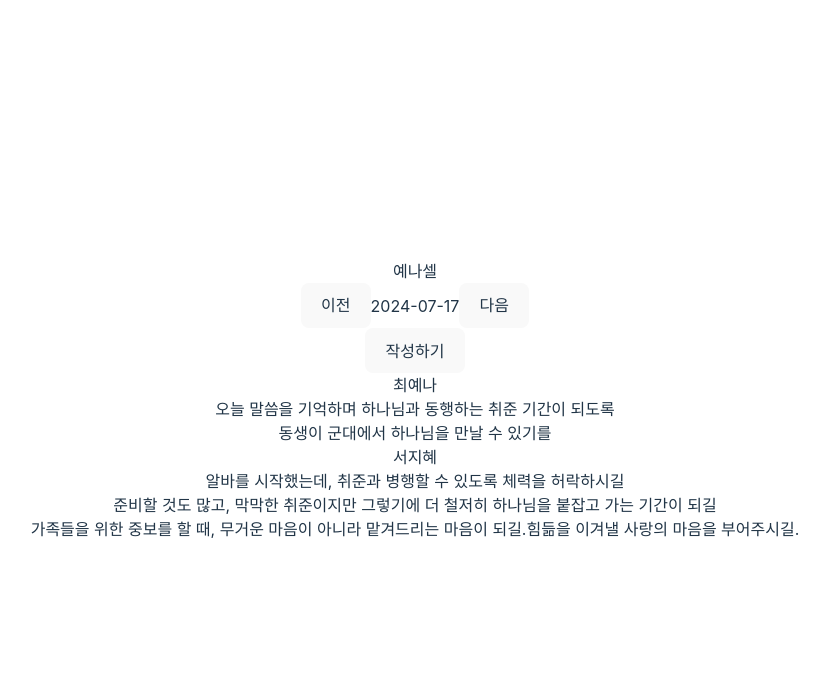
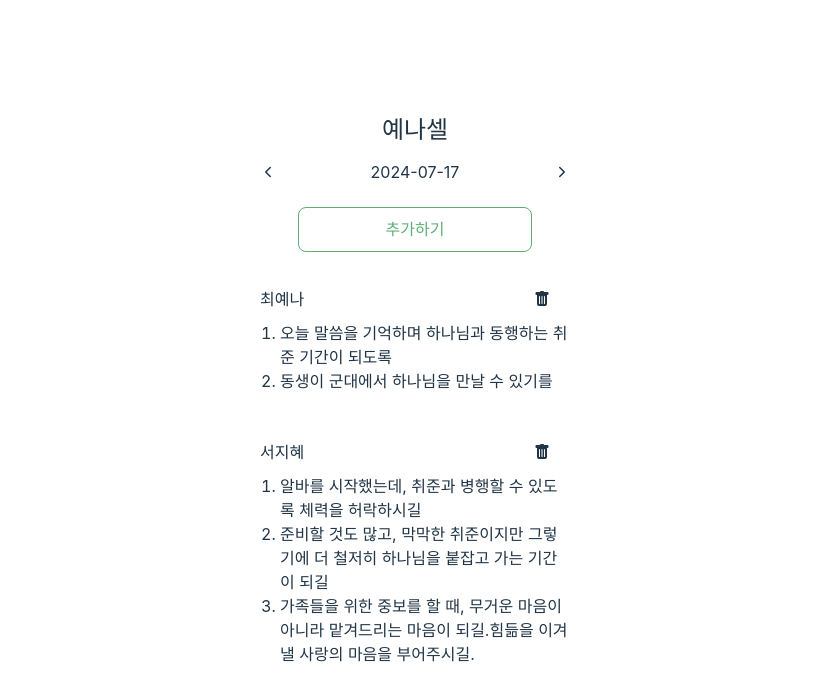
Before and after one commit to YenaChoi00/da-itda, a React (Vite) app in the folder bridge-project/: page / in a window 1280 px wide. Shown: the top 700 px of the page, without its empty margins (225-1054 px from the left). Built offline with nearby package versions, Linux system fonts and the light colour scheme.

Commit message:
Design: Add Style
 기본 UI 디자인 Tailwind css 적용

```diff
--- a/bridge-project/src/App.tsx
+++ b/bridge-project/src/App.tsx
@@ -1,35 +1,36 @@
-import { useState } from 'react'
-import './App.css'
-import Card from './Card'
-import { Info } from './model/info'
+import { useState } from "react";
+import "./App.css";
+import Card from "./Card";
+import { Info } from "./model/info";
+import { IoIosArrowBack } from "react-icons/io";
+import { IoIosArrowForward } from "react-icons/io";
 
 const App: React.FC = () => {
-  const date: string = '2024-07-17';
+  const date: string = "2024-07-17";
   const data: Info[] = [
     {
-      name: '최예나',
-      date: '2024-07-17',
+      name: "최예나",
+      date: "2024-07-17",
       content: [
-        '오늘 말씀을 기억하며 하나님과 동행하는 취준 기간이 되도록',
-        '동생이 군대에서 하나님을 만날 수 있기를'
-      ]
+        "오늘 말씀을 기억하며 하나님과 동행하는 취준 기간이 되도록",
+        "동생이 군대에서 하나님을 만날 수 있기를",
+      ],
     },
     {
-      name: '서지혜',
-      date: '2024-07-17',
+      name: "서지혜",
+      date: "2024-07-17",
       content: [
-        '알바를 시작했는데, 취준과 병행할 수 있도록 체력을 허락하시길',
-        '준비할 것도 많고, 막막한 취준이지만 그렇기에 더 철저히 하나님을 붙잡고 가는 기간이 되길',
-        '가족들을 위한 중보를 할 때, 무거운 마음이 아니라 맡겨드리는 마음이 되길.힘듦을 이겨낼 사랑의 마음을 부어주시길.'
-      ]
-    }
-  ]
+        "알바를 시작했는데, 취준과 병행할 수 있도록 체력을 허락하시길",
+        "준비할 것도 많고, 막막한 취준이지만 그렇기에 더 철저히 하나님을 붙잡고 가는 기간이 되길",
+        "가족들을 위한 중보를 할 때, 무거운 마음이 아니라 맡겨드리는 마음이 되길.힘듦을 이겨낼 사랑의 마음을 부어주시길.",
+      ],
+    },
+  ];
   const emptyData: Info = {
-    name: '',
-    date: '',
-    content: ['']
-  }
-
+    name: "",
+    date: "",
+    content: [""],
+  };
 
   const [curDate, setCurDate] = useState<string>(date);
   const [myData, setMyData] = useState<Info[]>(data);
@@ -37,30 +38,37 @@ const App: React.FC = () => {
   const [adding, setAdding] = useState(false);
   const [newInfo, setNewInfo] = useState<Info>(emptyData);
 
+  const [isChange, setIsChange] = useState(false);
+
   // 작성
   const createNewInfo = () => {
     setAdding(true);
-  }
+  };
 
   const handleNameChange = (value: string) => {
-    setNewInfo(prevInfo => ({
+    setNewInfo((prevInfo) => ({
       ...prevInfo,
-      name: value
+      name: value,
     }));
-  }
+  };
 
   const handleContentChange = (value: string) => {
-    const list = value.split('\n');
-    setNewInfo(prevInfo => ({
+    const list = value.split("\n");
+    setNewInfo((prevInfo) => ({
       ...prevInfo,
-      content: list
+      content: list,
     }));
-  }
+  };
 
   const createSave = () => {
-
-    if (newInfo.name.trim() === '' || newInfo.content.length === 0 || newInfo.content.every(item => item.trim() === '')) {
-      const userConfirmed = window.confirm('이름과 기도제목을 모두 입력해주세요.\n또는 작성을 취소하시겠습니까?');
+    if (
+      newInfo.name.trim() === "" ||
+      newInfo.content.length === 0 ||
+      newInfo.content.every((item) => item.trim() === "")
+    ) {
+      const userConfirmed = window.confirm(
+        "이름과 기도제목을 모두 입력해주세요.\n또는 작성을 취소하시겠습니까?"
+      );
 
       if (userConfirmed) {
         // '예'를 선택하면 입력 초기화
@@ -71,10 +79,9 @@ const App: React.FC = () => {
       return;
     }
 
-
-    setNewInfo(prevInfo => ({
+    setNewInfo((prevInfo) => ({
       ...prevInfo,
-      date: curDate // 현재 페이지의 날짜로 자동 지정
+      date: curDate, // 현재 페이지의 날짜로 자동 지정
     }));
     // 지금까지 작성된 Info 데이터 저장 & 업데이트
     setMyData([...myData, newInfo]);
@@ -82,48 +89,84 @@ const App: React.FC = () => {
     setNewInfo(emptyData);
     // 작성 중 상태 해제
     setAdding(false);
-  }
+  };
 
   // 이름 수정
   const changeName = (index: number, newName: string) => {
     const updatedData = [...myData];
     updatedData[index].name = newName;
     setMyData(updatedData);
-  }
+  };
   // 내용 수정
   const changeContent = (index: number, newContent: string[]) => {
     const updatedData = [...myData];
     updatedData[index].content = newContent;
     setMyData(updatedData);
-  }
+  };
 
   return (
     <>
-      <div>
-        <h2>예나셀</h2>
-        <div>
-          <button>이전</button>
-          <text>{curDate}</text>
-          <button>다음</button>
+      <div className="container flex flex-col content-start">
+        <h2 className="text-2xl font-semibold">예나셀</h2>
+        <div className="flex content-center justify-between my-2">
+          <button className="bg-transparent hover:border-primary">
+            <IoIosArrowBack />
+          </button>
+          <span className="self-center">{curDate}</span>
+          <button className="bg-transparent hover:border-primary">
+            <IoIosArrowForward />
+          </button>
         </div>
         {adding ? (
-          <div>
-            <input type="text" onChange={(e) => handleNameChange(e.target.value)}></input>
-            <textarea id="inputbox" onChange={(e) => handleContentChange(e.target.value)}></textarea>
-            <button onClick={createSave}>저장하기</button>
-          </div>) : (
-          <button onClick={createNewInfo}>작성하기</button>)}
+          <div className="flex flex-col w-full px-2 space-y-2">
+            <input
+              type="text"
+              id="name-with-label"
+              onChange={(e) => handleNameChange(e.target.value)}
+              name="name"
+              placeholder="이름"
+              className="w-full input-box"
+            />
+            <textarea
+              onChange={(e) => handleContentChange(e.target.value)}
+              id="content"
+              placeholder="기도제목을 입력해주세요. 엔터로 번호가 구분됩니다."
+              name="content"
+              rows={5}
+              cols={40}
+              className="w-full input-box"
+            ></textarea>
+
+            <button
+              onClick={createSave}
+              type="button"
+              className="self-end w-2/3 my-2 primary-btn"
+            >
+              저장/취소하기
+            </button>
+          </div>
+        ) : (
+          <button
+            onClick={createNewInfo}
+            type="button"
+            className="self-center w-2/3 my-2 font-semibold outline-hover-btn"
+          >
+            추가하기
+          </button>
+        )}
         {myData.map((item, index) => (
           <Card
             key={index}
             data={item}
-            changeContent={(newContent: string[]) => changeContent(index, newContent)}
+            changeContent={(newContent: string[]) =>
+              changeContent(index, newContent)
+            }
             changeName={(newName: string) => changeName(index, newName)}
           />
         ))}
-      </div >
+      </div>
     </>
-  )
-}
+  );
+};
 
-export default App
+export default App;
--- a/bridge-project/src/Card.tsx
+++ b/bridge-project/src/Card.tsx
@@ -1,8 +1,9 @@
-import React, { useState } from 'react'
-import { Info } from './model/info'
+import React, { useState } from "react";
+import { Info } from "./model/info";
+import { BsFillTrashFill } from "react-icons/bs";
 
 interface OwnProps {
-    data: Info,
+  data: Info;
   changeContent(newContent: string[]): void;
   changeName(newName: string): void;
 }
@@ -15,79 +16,90 @@ const Card: React.FC<OwnProps> = ({ data, changeContent, changeName }) => {
   const [newName, setNewName] = useState(data.name);
 
   // 내용 수정
-    const contentDoubleClick = () => {
+  const handleDoubleClick = () => {
+    setEditingName(true);
     setEditing(true);
-    }
+  };
 
   const handleChange = (index: number, value: string) => {
     const updatedContent = [...newContent];
-        if (value == '') {
+    if (value == "") {
       // 빈 값이면 아예 삭제
       updatedContent.splice(index, 1);
     } else {
       updatedContent[index] = value;
     }
     setNewContent(updatedContent);
-    }
+  };
 
   const contentSave = () => {
     changeContent(newContent);
+    changeName(newName);
+    setEditingName(false);
     setEditing(false);
-    }
-
-    // 이름 수정
-    const nameDoubleClick = () => {
-        setEditingName(true);
-    }
+  };
 
   const handleNameChange = (value: string) => {
     setNewName(value);
-    }
-
-    const nameSave = () => {
-        changeName(newName);
-        setEditingName(false);
-    }
+  };
 
   return (
-        <div>
-            {editingName ?
-                <div>
+    <>
+      {editing ? (
+        // 편집 중일 때
+        <div className="flex flex-col p-2">
           <input
             type="text"
             value={newName}
             onChange={(e) => handleNameChange(e.target.value)}
+            className="w-full mb-2 input-box"
           />
-                    <button onClick={nameSave}>저장하기</button>
-                </div> :
-                <h4 onDoubleClick={nameDoubleClick}>{data.name}</h4>}
-            {
-                editing ? (
-                    // 편집 중일 때
-                    <div>
-                        <ul>
+          <ol className="pl-5 mb-2 space-y-2 list-decimal">
             {newContent.map((item, index) => (
               <li key={index}>
-                                    <input
-                                        type="text"
+                <textarea
                   value={item}
                   onChange={(e) => handleChange(index, e.target.value)}
+                  className="w-full input-box"
                 />
               </li>
             ))}
-                        </ul>
-                        <button onClick={contentSave}>저장하기</button>
+          </ol>
+          <button
+            onClick={contentSave}
+            type="button"
+            className="self-end w-2/3 primary-btn"
+          >
+            저장/취소하기
+          </button>
         </div>
       ) : (
         // 편집 중 아닐 때
-                    <ul onDoubleClick={contentDoubleClick}>
+        <div className="container flex justify-start">
+          <div
+            onDoubleClick={handleDoubleClick}
+            className="flex flex-col w-full"
+          >
+            <div className="flex justify-between mb-1">
+              <h4 className="self-center text-base font-semibold">
+                {data.name}
+              </h4>
+              <button className="bg-transparent">
+                <BsFillTrashFill />
+              </button>
+            </div>
+            <ol className="pl-5 list-decimal">
               {data.content.map((item, index) => (
-                            <li key={index}>{item}</li>
+                <li key={index} className="text-left">
+                  {item}
+                </li>
               ))}
-                    </ul>)
-            }
-        </div >
-    )
-}
+            </ol>
+          </div>
+        </div>
+      )}
+    </>
+  );
+};
 
-export default Card
+export default Card;
--- a/bridge-project/src/index.css
+++ b/bridge-project/src/index.css
@@ -58,6 +58,18 @@ button:focus-visible {
   outline: 4px auto -webkit-focus-ring-color;
 }
 
+.input-box {
+  @apply p-2 border rounded border-primary/30;
+}
+
+.outline-hover-btn {
+  @apply bg-white border border-primary text-primary/100 hover:text-white hover:bg-primary hover:border-transparent;
+}
+
+.primary-btn {
+  @apply text-white bg-primary hover:border-transparent;
+}
+
 @media (prefers-color-scheme: light) {
   :root {
     color: #213547;
--- a/bridge-project/tailwind.config.js
+++ b/bridge-project/tailwind.config.js
@@ -1,11 +1,15 @@
 /** @type {import('tailwindcss').Config} */
 export default {
-  content: [
-    "./index.html",
-    "./src/**/*.{js,jsx,ts,tsx}",
-  ],
+  content: ["./index.html", "./src/**/*.{js,jsx,ts,tsx}"],
   theme: {
-    extend: {},
+    screens: {
+      sm: { min: "390px", max: "819px" }, // 모바일 크기
+    },
+    extend: {
+      colors: {
+        primary: "#5DB075",
+      },
+    },
   },
   plugins: [],
-}
+};
```
Also changed, not shown: bridge-project/src/App.css (line endings or trailing spaces). Lines whose indentation alone changed are shown as unchanged.
